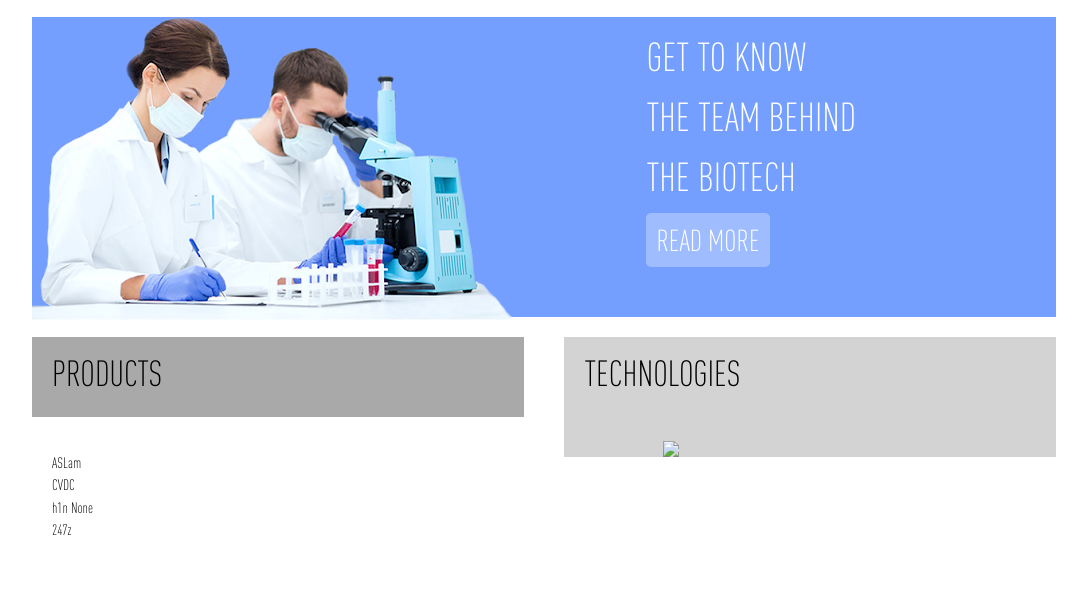
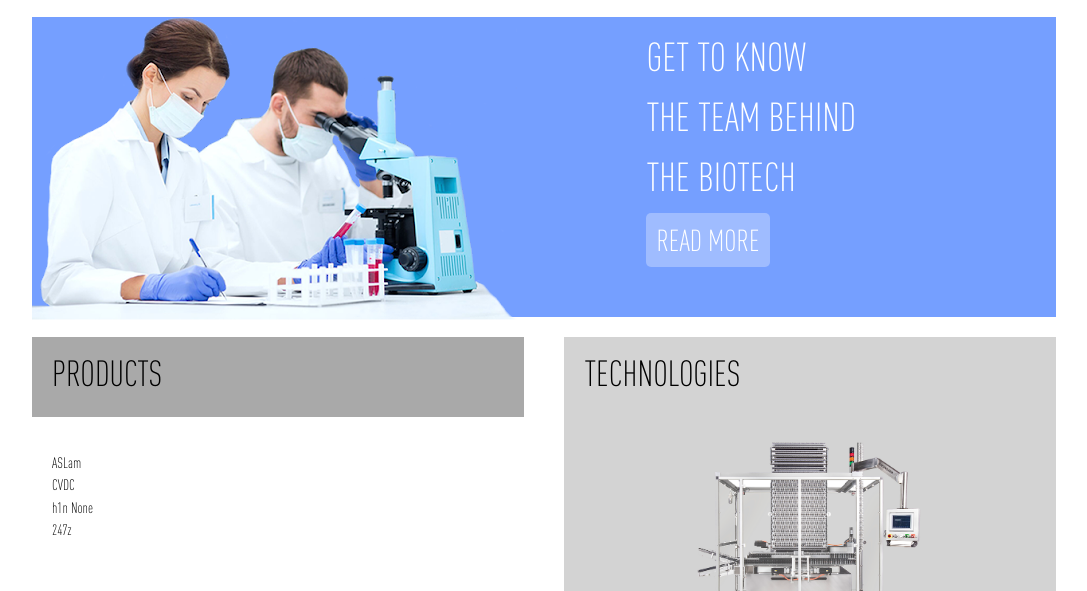
Before and after one commit to angelabelle/test-corp, a plain HTML site: page index.html in a window 1280 px wide. Shown: the part 886-1477 px from the top of the page, without its empty margins (96-1183 px from the left). Drawn offline with nearby package versions, Linux system fonts and the light colour scheme; a script that the page names is missing.

Commit message:
Update index.html

```diff
--- a/index.html
+++ b/index.html
@@ -105,8 +105,7 @@
             </div>
             <div class="contained2" id="c4">
                 <h1>Technologies</h1>
-                <img src="
-                          s/webImage9.png" />
+                <img src="images/webImage9.png" />
             </div>
         </div>
 
```
